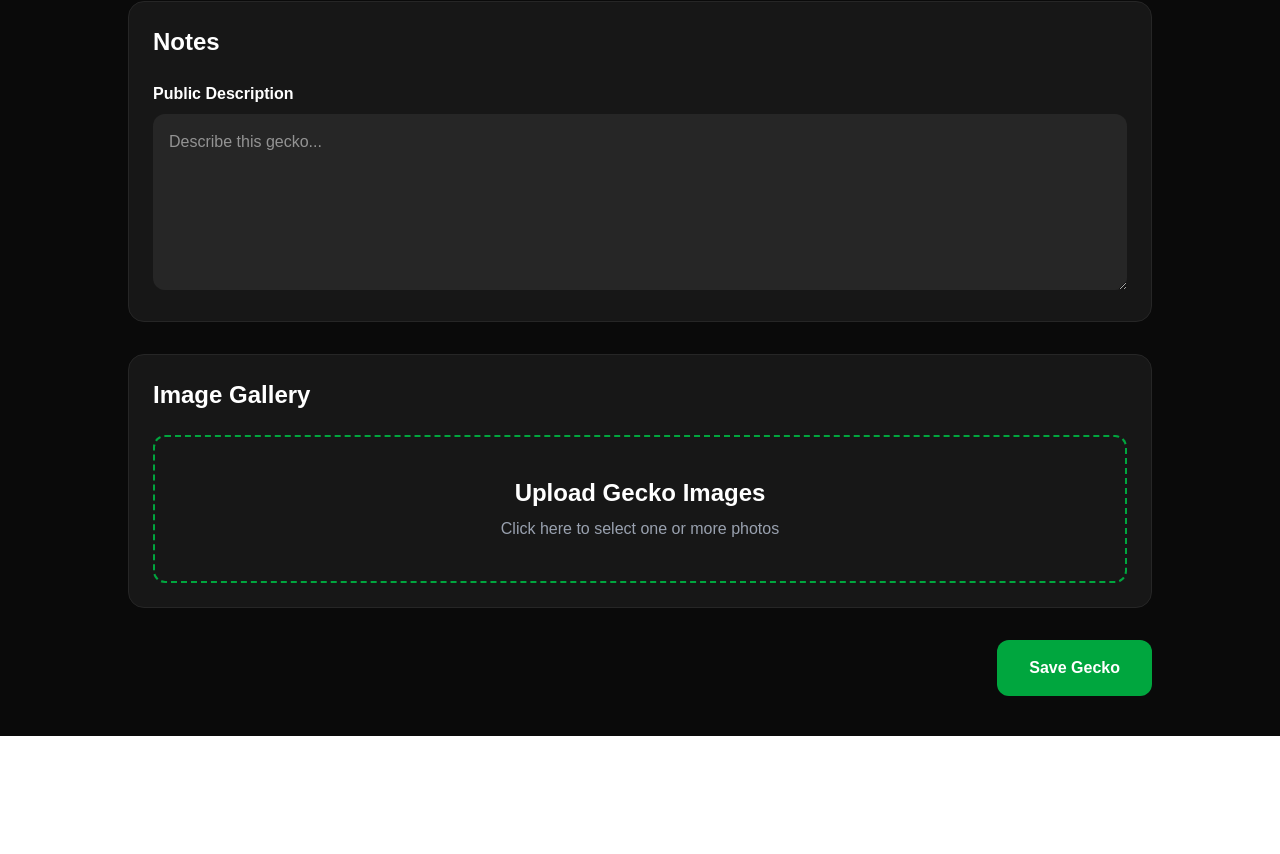
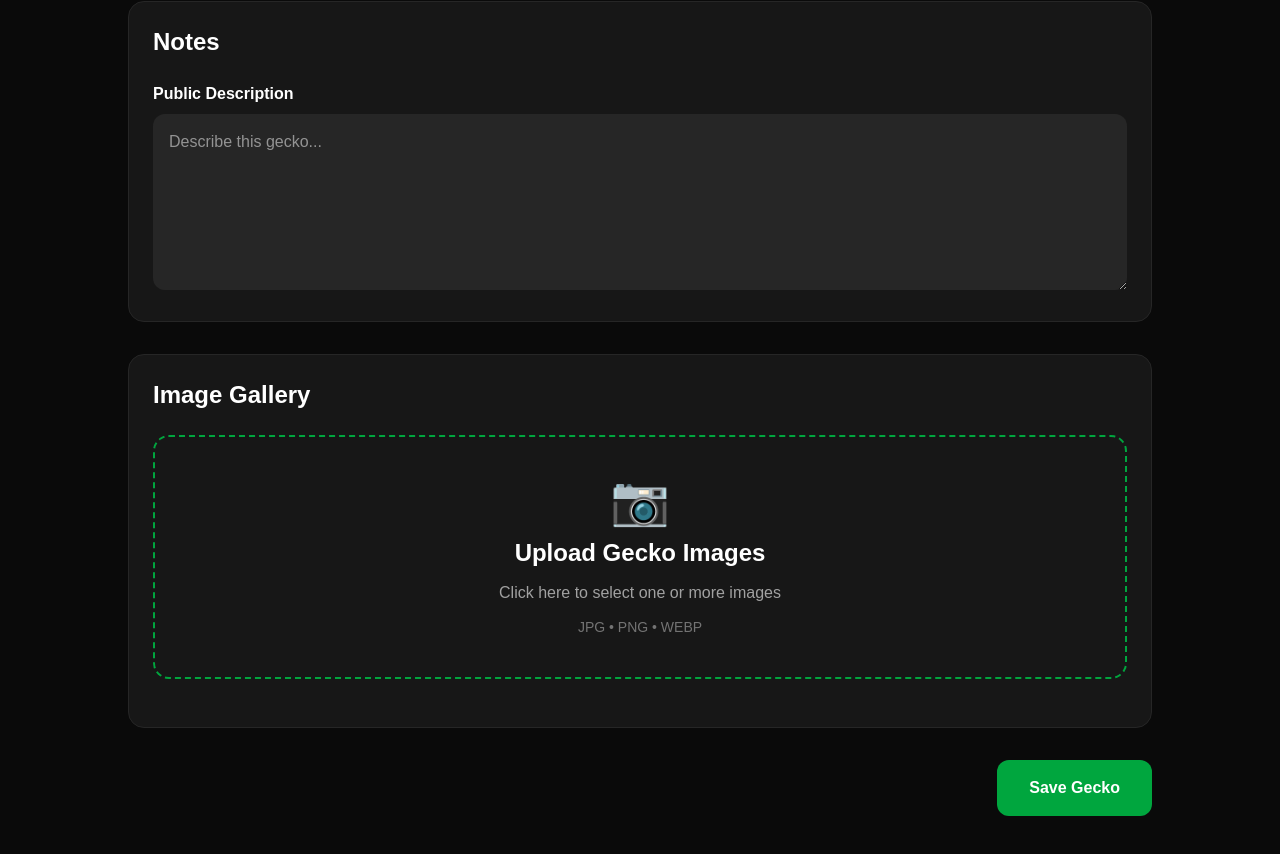
Before and after one commit to BerrysExotics/berrys-exotics, a Next.js app: page /Admin/add in a window 1280 px wide. Shown: the part 1616-2470 px from the top of the page. Before the commit the page ends 2352 px from the top, so only its background shows below. Built offline with nearby package versions, Linux system fonts and the light colour scheme.

Commit message:
Complete image management refactor

```diff
--- /dev/null
+++ b/components/geckos/ImageCard.tsx
@@ -0,0 +1,83 @@
+"use client";
+
+import Image from "next/image";
+import { GeckoImageItem } from "@/types/geckoImage";
+
+interface ImageCardProps {
+  image: GeckoImageItem;
+  preview: string;
+  onRemove: () => void;
+  onMakeCover: () => void;
+}
+
+export default function ImageCard({
+  image,
+  preview,
+  onRemove,
+  onMakeCover,
+}: ImageCardProps) {
+  return (
+    <div
+      className={`overflow-hidden rounded-2xl border transition-all duration-200 ${
+        image.isCover
+          ? "border-green-500 shadow-lg shadow-green-500/20"
+          : "border-neutral-800 hover:border-neutral-600"
+      } bg-neutral-900`}
+    >
+      <div className="relative aspect-square">
+        {preview ? (
+  <Image
+    src={preview}
+    alt="Gecko"
+    fill
+    sizes="(max-width: 768px) 100vw, 33vw"
+    className="object-cover"
+    unoptimized={preview.startsWith("blob:")}
+  />
+) : (
+  <div className="flex h-full items-center justify-center bg-neutral-800 text-sm text-neutral-400">
+    No Preview
+  </div>
+)}
+
+        <div className="absolute left-3 top-3 flex gap-2">
+          {image.isCover && (
+            <span className="rounded-full bg-green-600 px-3 py-1 text-xs font-bold text-white">
+              ★ Cover
+            </span>
+          )}
+
+          {image.existing ? (
+            <span className="rounded-full bg-slate-700 px-3 py-1 text-xs font-semibold text-white">
+              Existing
+            </span>
+          ) : (
+            <span className="rounded-full bg-blue-600 px-3 py-1 text-xs font-semibold text-white">
+              New
+            </span>
+          )}
+        </div>
+      </div>
+
+      <div className="space-y-3 p-4">
+        {!image.isCover && (
+          <button
+            type="button"
+            onClick={onMakeCover}
+            className="w-full rounded-lg bg-green-600 py-2 font-semibold text-white transition hover:bg-green-700"
+          >
+            Set as Cover
+          </button>
+        )}
+
+        <button
+          type="button"
+          onClick={onRemove}
+          className="w-full rounded-lg bg-red-600 py-2 font-semibold text-white transition hover:bg-red-700"
+        >
+          Remove Image
+        </button>
+      </div>
+    </div>
+  );
+}
--- /dev/null
+++ b/components/geckos/ImageDropzone.tsx
@@ -0,0 +1,60 @@
+"use client";
+
+import { useRef } from "react";
+
+interface ImageDropzoneProps {
+  onFilesSelected: (files: FileList | null) => void;
+}
+
+export default function ImageDropzone({
+  onFilesSelected,
+}: ImageDropzoneProps) {
+  const inputRef = useRef<HTMLInputElement>(null);
+
+  return (
+    <>
+      <div
+        onClick={() => inputRef.current?.click()}
+        className="
+          cursor-pointer
+          rounded-2xl
+          border-2
+          border-dashed
+          border-green-600
+          bg-neutral-900
+          p-10
+          text-center
+          transition-all
+          duration-200
+          hover:border-green-500
+          hover:bg-neutral-800
+        "
+      >
+        <div className="space-y-3">
+          <div className="text-5xl">📷</div>
+
+          <h2 className="text-2xl font-bold text-white">
+            Upload Gecko Images
+          </h2>
+
+          <p className="text-neutral-400">
+            Click here to select one or more images
+          </p>
+
+          <p className="text-sm text-neutral-500">
+            JPG • PNG • WEBP
+          </p>
+        </div>
+      </div>
+
+      <input
+        ref={inputRef}
+        hidden
+        multiple
+        accept="image/*"
+        type="file"
+        onChange={(e) => onFilesSelected(e.target.files)}
+      />
+    </>
+  );
+}
--- a/components/geckos/ImageUploader.tsx
+++ b/components/geckos/ImageUploader.tsx
@@ -1,7 +1,9 @@
 "use client";
 
-import { useMemo, useRef } from "react";
+import { useMemo } from "react";
 
+import ImageDropzone from "./ImageDropzone";
+import ImageCard from "./ImageCard";
 import { GeckoImageItem } from "@/types/geckoImage";
 
 type ImageUploaderProps = {
@@ -13,18 +15,16 @@ export default function ImageUploader({
   images,
   setImages,
 }: ImageUploaderProps) {
-  const inputRef = useRef<HTMLInputElement>(null);
-
   function handleFileSelect(fileList: FileList | null) {
     if (!fileList) return;
 
    const newImages: GeckoImageItem[] = Array.from(fileList).map(
   (file, index) => ({
+    id: crypto.randomUUID(),
     file,
     image: "",
     existing: false,
-    isCover:
-      images.length === 0 && index === 0,
+    isCover: images.length === 0 && index === 0,
   })
 );
 
@@ -68,61 +68,18 @@ export default function ImageUploader({
   }, [images]);
     return (
     <div className="space-y-6">
-      <div
-        onClick={() => inputRef.current?.click()}
-        className="cursor-pointer rounded-xl border-2 border-dashed border-green-600 p-10 text-center transition hover:bg-neutral-900"
-      >
-        <h2 className="text-2xl font-bold text-white">
-          Upload Gecko Images
-        </h2>
-
-        <p className="mt-2 text-gray-400">
-          Click here to select one or more photos
-        </p>
-
-        <input
-          ref={inputRef}
-          hidden
-          multiple
-          accept="image/*"
-          type="file"
-          onChange={(e) => handleFileSelect(e.target.files)}
-        />
-      </div>
+      <ImageDropzone onFilesSelected={handleFileSelect} />
 
       {images.length > 0 && (
         <div className="grid gap-6 md:grid-cols-3">
           {images.map((image, index) => (
-            <div
-              key={index}
-              className="overflow-hidden rounded-xl bg-neutral-900"
-            >
-              <img
-                src={previews[index]}
-                alt={`Gecko ${index + 1}`}
-                className="h-52 w-full object-cover"
-              />
-
-              <div className="space-y-3 p-4">
-                <label className="flex items-center gap-2 text-white">
-                  <input
-                    type="radio"
-                    checked={image.isCover}
-                    onChange={() => makeCover(index)}
-                  />
-
-                  Cover Image
-                </label>
-
-                <button
-                  type="button"
-                  onClick={() => removeImage(index)}
-                  className="w-full rounded-lg bg-red-600 py-2 font-semibold text-white hover:bg-red-700"
-                >
-                  Remove Image
-                </button>
-              </div>
-            </div>
+            <ImageCard
+              key={image.id}
+              image={image}
+              preview={previews[index] ?? ""}
+              onMakeCover={() => makeCover(index)}
+              onRemove={() => removeImage(index)}
+            />
           ))}
         </div>
       )}
```
Also changed, not shown: lib/geckos/imageService.ts (+5 -6 lines), types/geckoImage.ts (+20 -1 lines).
